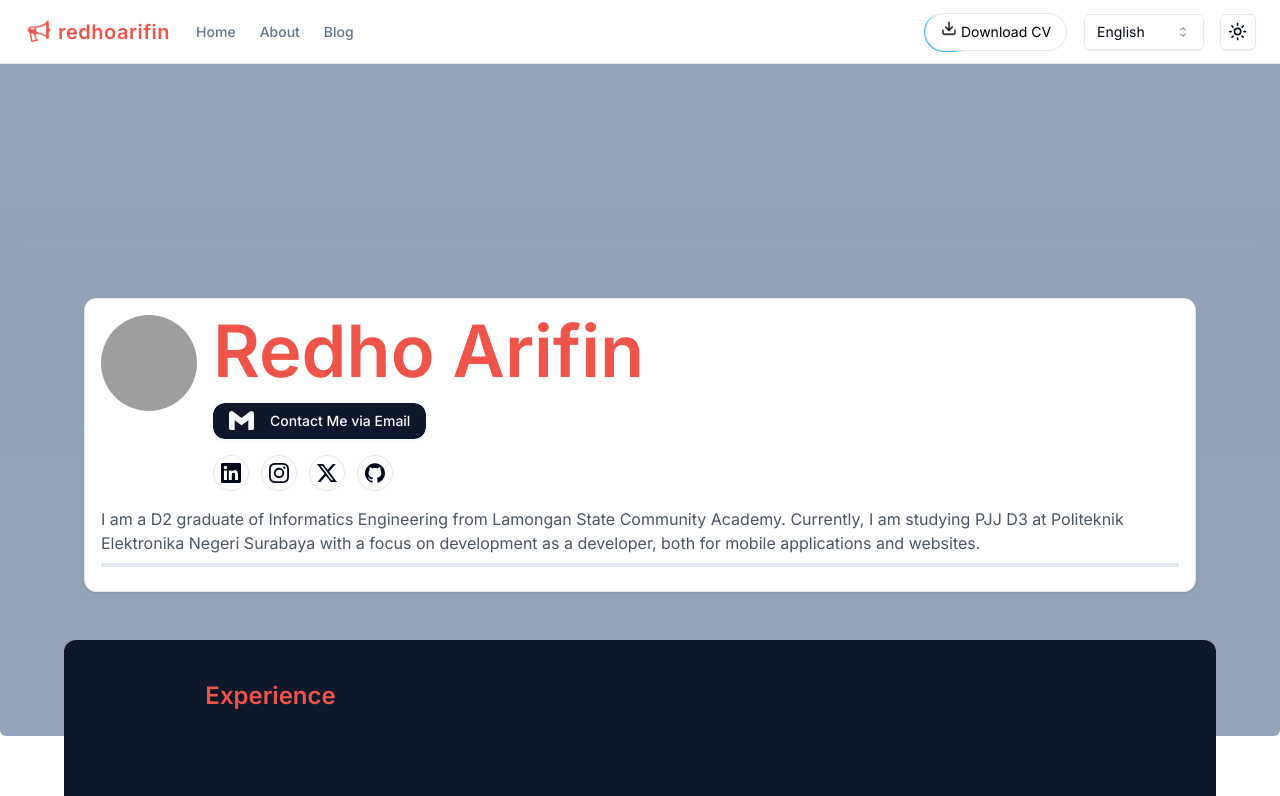
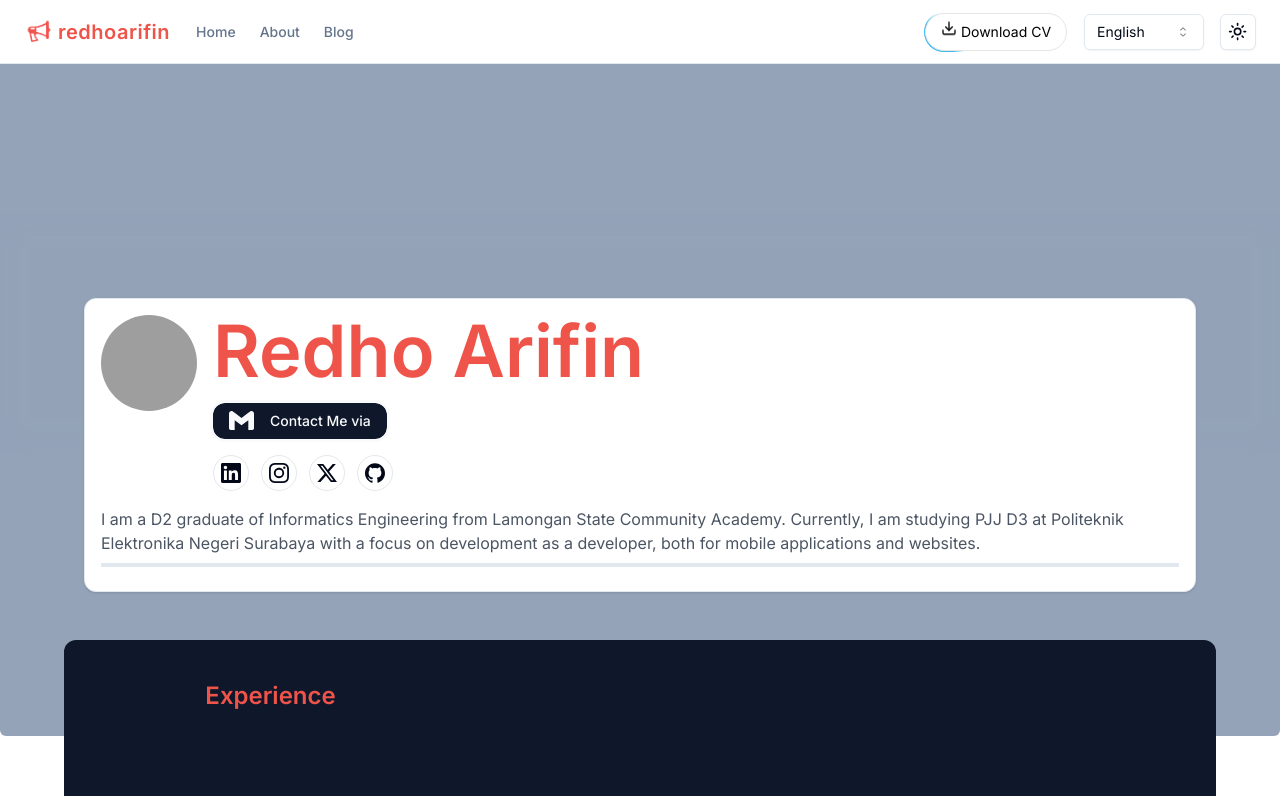
Before and after one commit to redhocode/redhocode-portofolio-2024, a Next.js app: page /en/about in a window 1280 px wide. Shown: the top 796 px of the page. Built offline with nearby package versions, Linux system fonts and the light colour scheme; grey boxes are pictures that could not be loaded.

Commit message:
fix contact me

```diff
--- a/src/app/[locale]/about/page.tsx
+++ b/src/app/[locale]/about/page.tsx
@@ -67,7 +67,7 @@ export default function Page() {
                           target="_blank"
                         >
                           <MailIcon />
-                          <h3 className="text-md">{t("contact")} Email</h3>
+                          <h3 className="text-md">{t("contact")}</h3>
                         </Button>
                       </div>
                       <div className="flex items-center mt-4 cursor-pointer">
```
